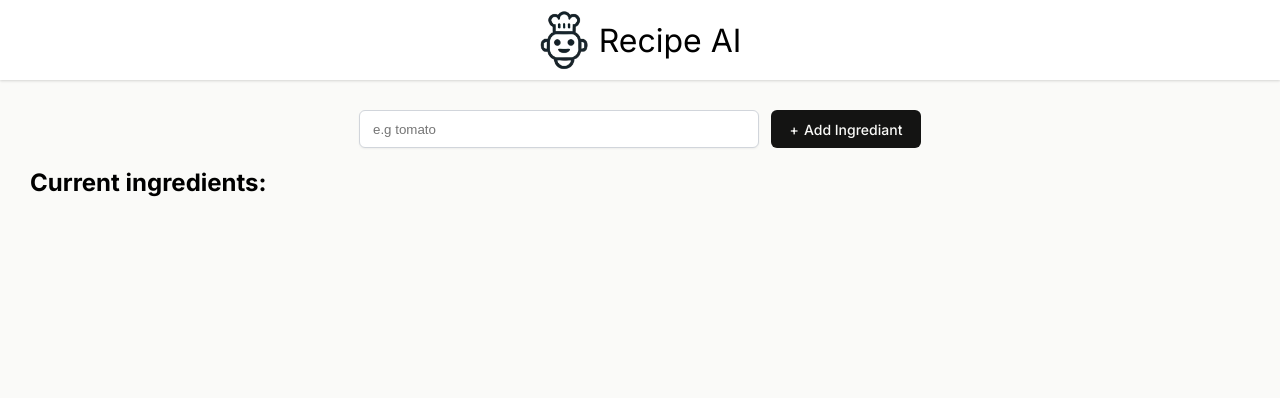
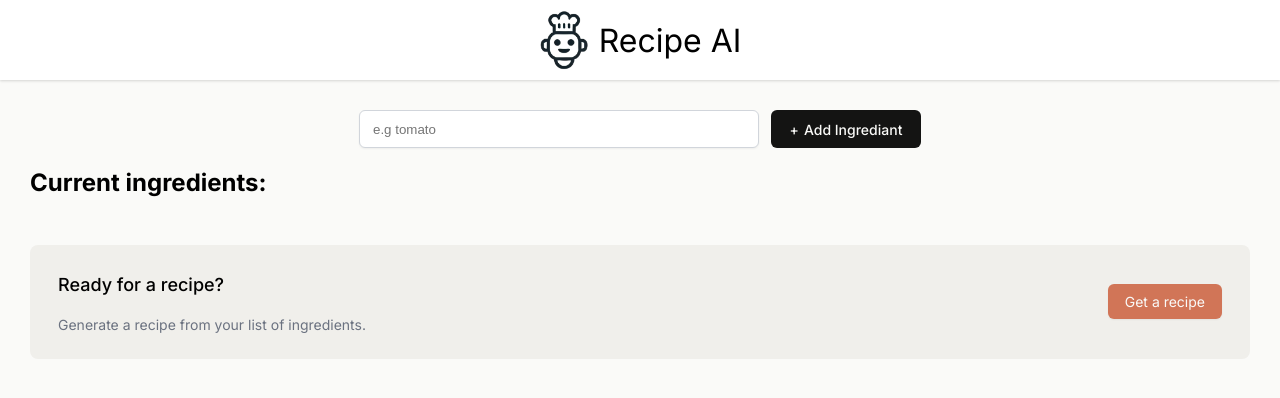
Before and after one commit to AlvyRahman/recipe-ai, a React (Vite) app: page / in a window 1280 px wide. Shown: the top 398 px of the page. Built offline with nearby package versions, Linux system fonts and the light colour scheme.

Commit message:
feat: add Get-Recipe container in Main component

```diff
--- a/src/components/Main.jsx
+++ b/src/components/Main.jsx
@@ -32,6 +32,13 @@ export default function Main()
                 <ul className="ingredients-list" aria-live="polite">
                 {ingredientsListItems}
                 </ul>
+                <div className="get-recipe-container">
+                    <div>
+                        <h3>Ready for a recipe?</h3>
+                        <p>Generate a recipe from your list of ingredients.</p>
+                    </div>
+                    <button>Get a recipe</button>
+                </div>
             </section>
         </main>
     )
--- a/src/index.css
+++ b/src/index.css
@@ -71,3 +71,36 @@ ul.ingredients-list > li {
     color: #475467;
     line-height: 28px;
 }
+
+.get-recipe-container {
+    display: flex;
+    justify-content: space-between;
+    align-items: center;
+    border-radius: 8px;
+    background: #F0EFEB;
+    padding: 10px 28px;
+}
+
+.get-recipe-container h3 {
+    font-size: 1.125rem;
+    font-weight: 500;
+    line-height: 24px;
+}
+
+.get-recipe-container p {
+    color: #6B7280;
+    font-size: 0.875rem;
+    line-height: 20px;
+}
+
+.get-recipe-container button {
+    border: none;
+    border-radius: 6px;
+    background: #D17557;
+    box-shadow: 0px 1px 2px 0px rgba(0, 0, 0, 0.05);
+    color: #FAFAF8;
+    padding: 9px 17px;
+    font-family: Inter, sans-serif;
+    font-size: 0.875rem;
+    cursor: pointer;
+}
```
